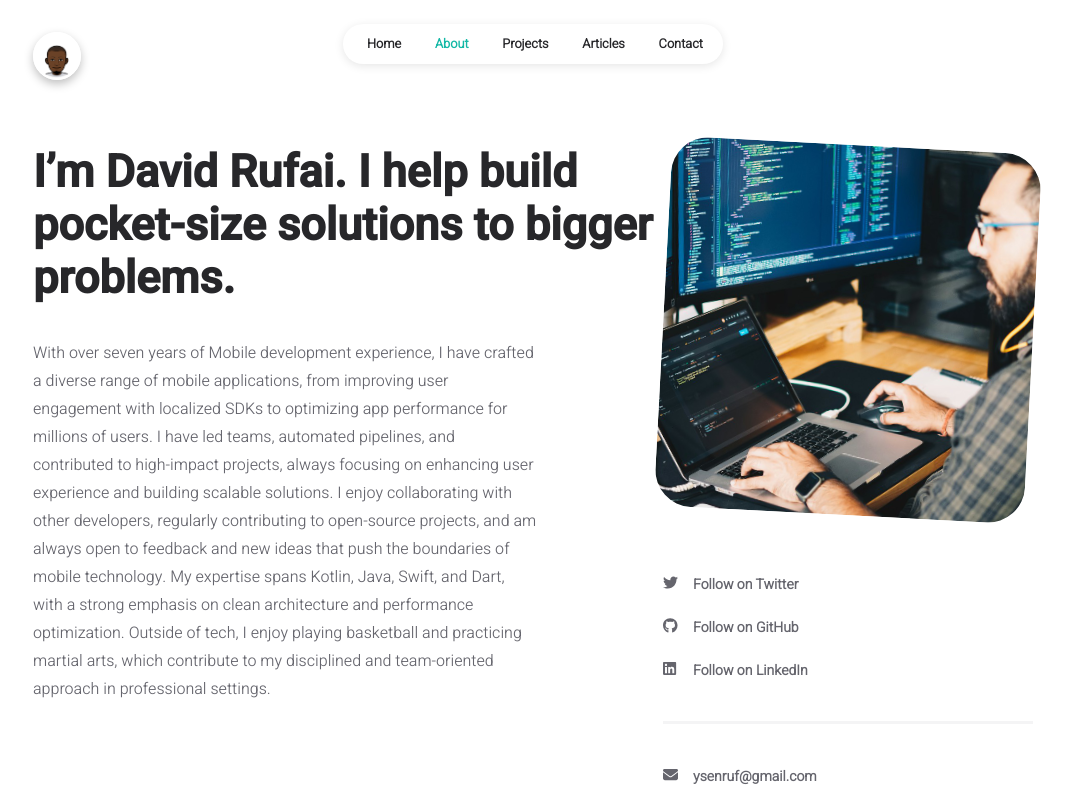
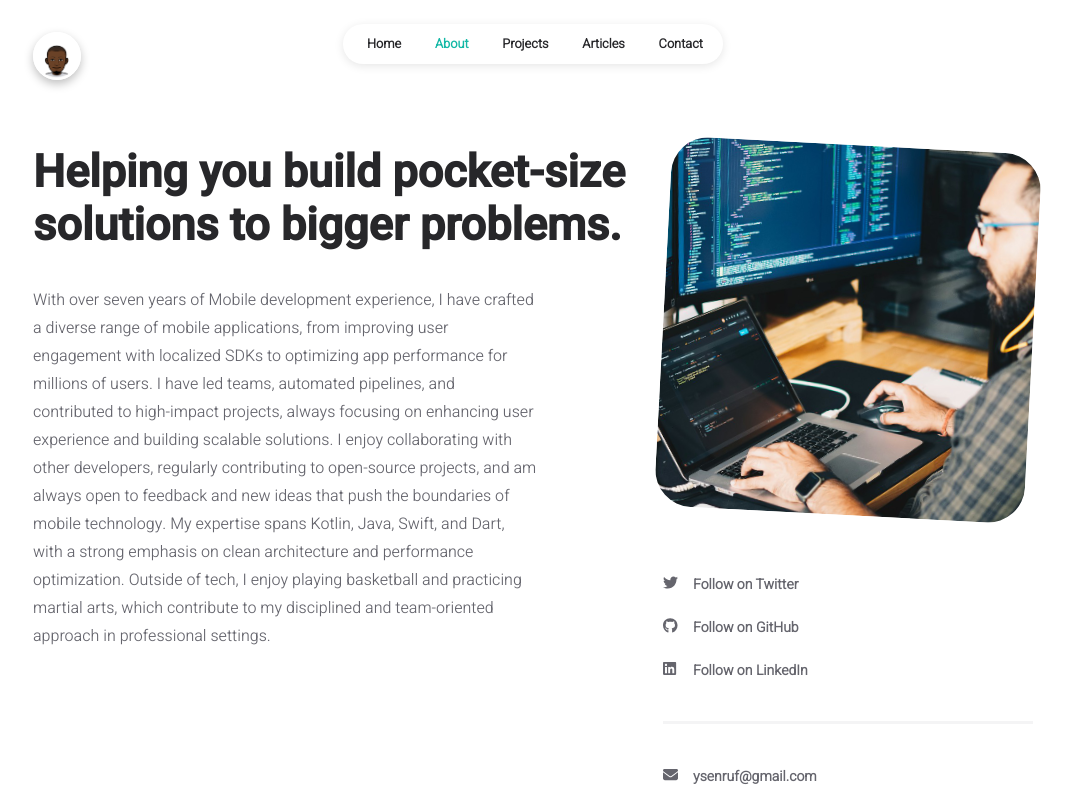
Before and after one commit to Xheghun/xheghun.github.io, a React (Create React App) app: page /about in a window 1280 px wide. Shown: the top 800 px of the page, without its empty margins (107-1179 px from the left). Built offline with nearby package versions, Linux system fonts and the light colour scheme.

Commit message:
text update

```diff
--- a/src/data/user.js
+++ b/src/data/user.js
@@ -22,7 +22,7 @@ const INFO = {
 	},
 
 	about: {
-		title: "I’m David Rufai. I help build pocket-size solutions to bigger problems.",
+		title: "Helping you build pocket-size solutions to bigger problems.",
 		description:
 			"With over seven years of Mobile development experience, I have crafted a diverse range of mobile applications, from improving user engagement with localized SDKs to optimizing app performance for millions of users. I have led teams, automated pipelines, and contributed to high-impact projects, always focusing on enhancing user experience and building scalable solutions. I enjoy collaborating with other developers, regularly contributing to open-source projects, and am always open to feedback and new ideas that push the boundaries of mobile technology. My expertise spans Kotlin, Java, Swift, and Dart, with a strong emphasis on clean architecture and performance optimization. Outside of tech, I enjoy playing basketball and practicing martial arts, which contribute to my disciplined and team-oriented approach in professional settings.",
 	},
```
